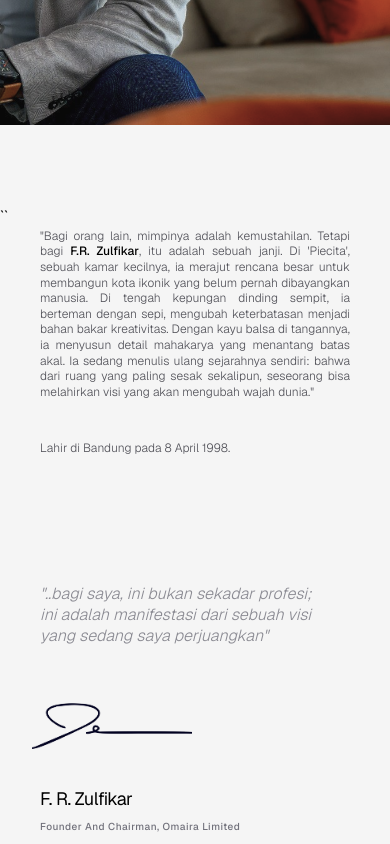
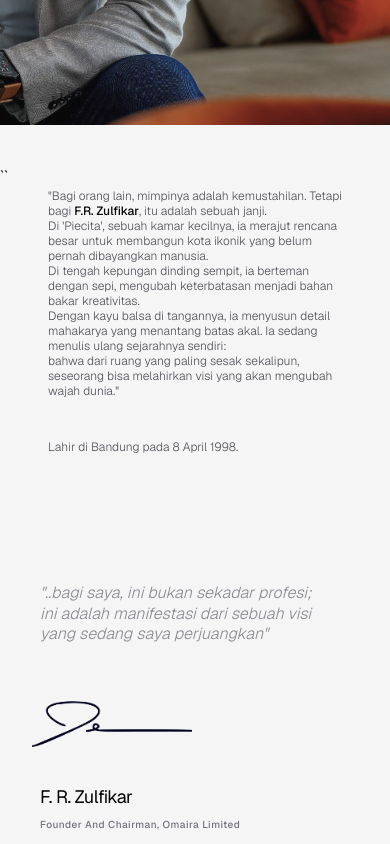
Before and after one commit to karnaufal/fai-portofolio, a Next.js app: page /about in a window 390 px wide. Shown: the part 3500-4344 px from the top of the page. Built offline with nearby package versions, Linux system fonts and the light colour scheme.

Commit message:
style: refine discover button geometry and fix piecita description responsiveness

```diff
--- a/app/about/page.tsx
+++ b/app/about/page.tsx
@@ -173,17 +173,32 @@ export default function AboutPage() {
                 </div>
 
                 {/* Container Utama */}
-                <div className="relative z-10 flex flex-col w-full py-20 pb-32 md:pb-60">
+                <div className="relative z-10 flex flex-col w-full py-10 pb-32 md:pb-60">
 
                     {/* 1. Bagian Deskripsi */}``
-                    <div className="w-full max-w-7xl px-10 md:px-24">
+                    <div className="w-full max-w-7xl px-12 md:px-24">
                         <div className="max-w-3xl space-y-10">
-                            <div className="text-xs md:text-[16px] font-light leading-[1.3] text-zinc-700/90 text-justify md:text-left">
-                                <p>
+                            {/* leading-tight bikin jarak atas-bawah rapet. */}
+                            <div className="text-[12px] md:text-[16px] font-light leading-tight md:leading-snug text-zinc-700/90 text-left flex flex-col w-full">
+
+                                {/* whitespace-normal di HP biar nge-wrap rapi, md:whitespace-nowrap di laptop biar bablas ke kanan 1 baris */}
+                                <p className="whitespace-normal md:whitespace-nowrap">
                                     &quot;Bagi orang lain, mimpinya adalah kemustahilan. Tetapi bagi <span className="font-medium text-black">F.R. Zulfikar</span>, itu adalah sebuah janji.
+                                </p>
+
+                                <p className="whitespace-normal md:whitespace-nowrap">
                                     Di &apos;Piecita&apos;, sebuah kamar kecilnya, ia merajut rencana besar untuk membangun kota ikonik yang belum pernah dibayangkan manusia.
+                                </p>
+
+                                <p className="whitespace-normal md:whitespace-nowrap">
                                     Di tengah kepungan dinding sempit, ia berteman dengan sepi, mengubah keterbatasan menjadi bahan bakar kreativitas.
+                                </p>
+
+                                <p className="whitespace-normal md:whitespace-nowrap">
                                     Dengan kayu balsa di tangannya, ia menyusun detail mahakarya yang menantang batas akal. Ia sedang menulis ulang sejarahnya sendiri:
+                                </p>
+
+                                <p className="whitespace-normal md:whitespace-nowrap">
                                     bahwa dari ruang yang paling sesak sekalipun, seseorang bisa melahirkan visi yang akan mengubah wajah dunia.&quot;
                                 </p>
                             </div>
```
